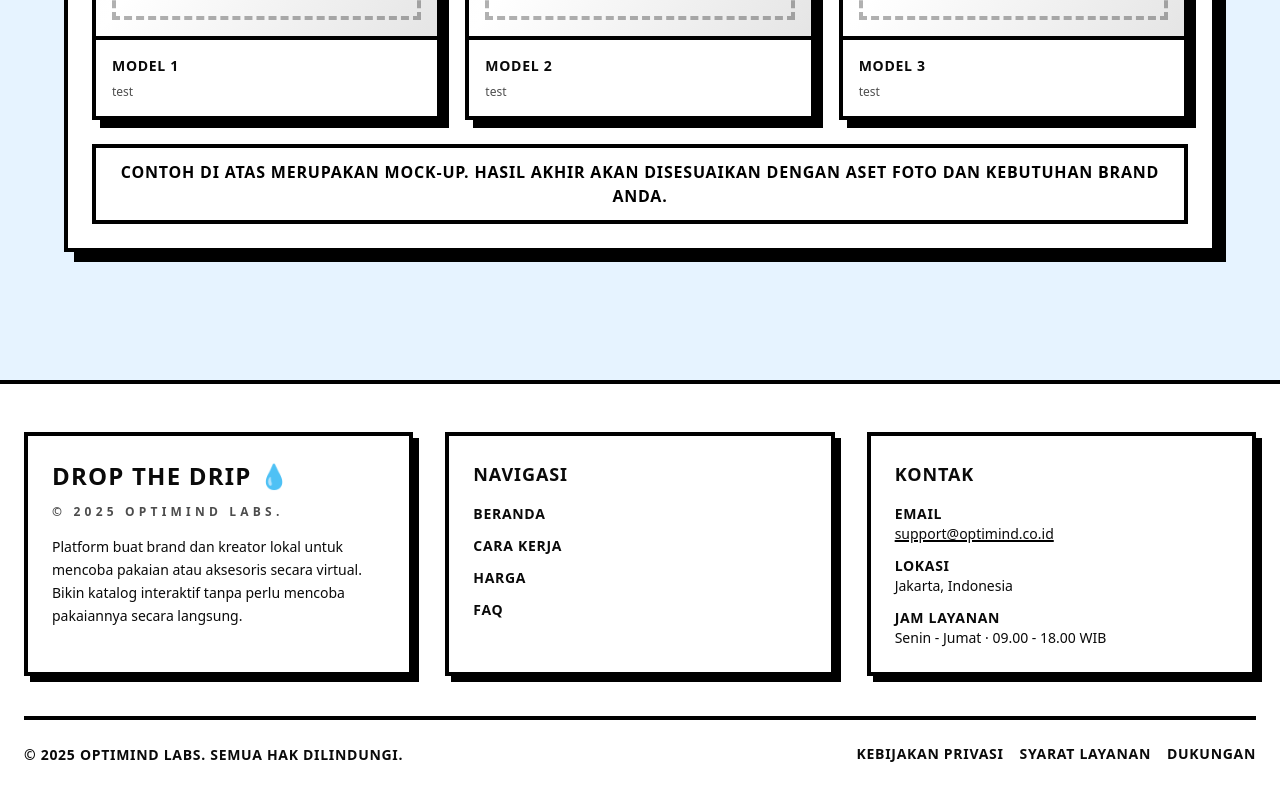
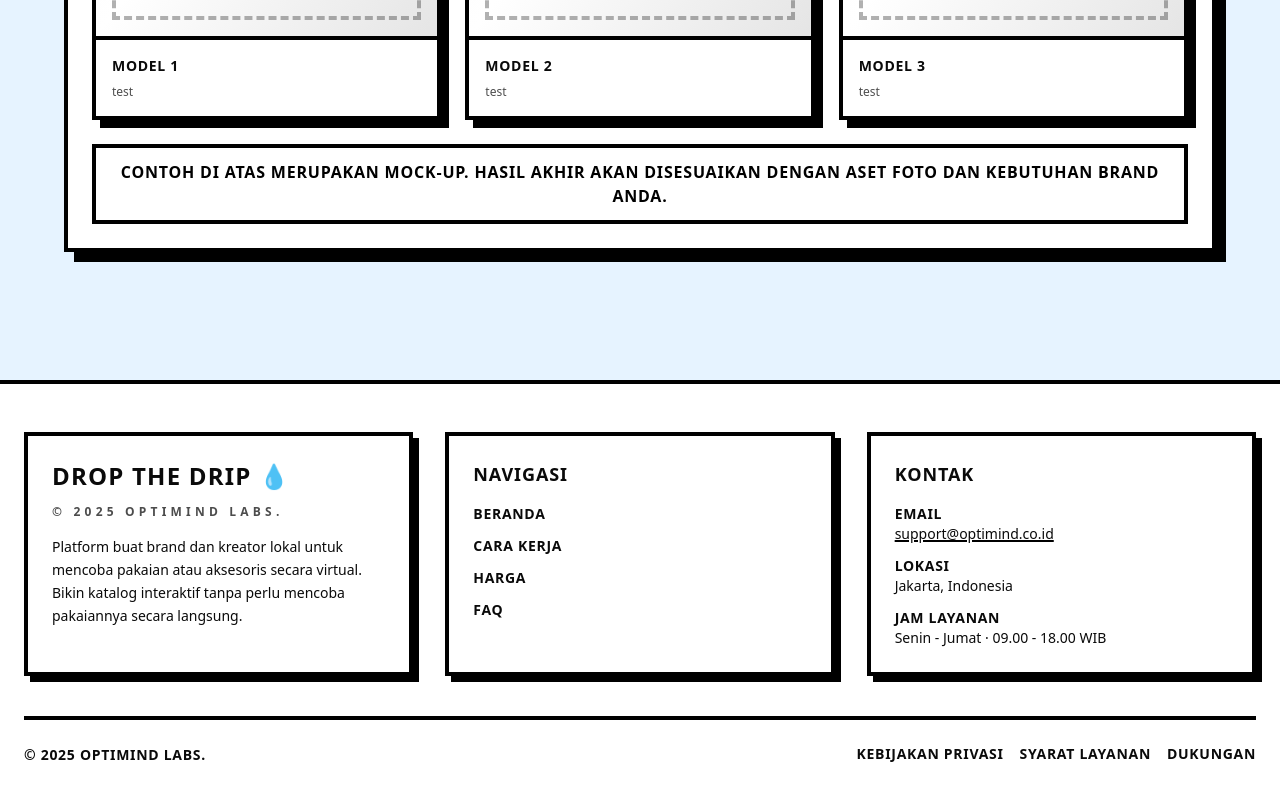
Before and after one commit to xyztomi/drop-the-drip-final, a React (Vite) app: page / in a window 1280 px wide. Shown: the part 1827-2627 px from the top of the page. Built offline with nearby package versions, Linux system fonts and the light colour scheme.

Commit message:
fix: Remove redundant text from footer copyright notice

```diff
--- a/src/App.tsx
+++ b/src/App.tsx
@@ -245,7 +245,7 @@ export default function App() {
           </div>
 
           <div className="border-t-4 border-black mt-10 pt-6 flex flex-col md:flex-row items-center justify-between gap-4 text-xs md:text-sm font-black uppercase tracking-wider">
-            <span>© {currentYear} OptiMind Labs. Semua Hak Dilindungi.</span>
+            <span>© {currentYear} OptiMind Labs.</span>
             <div className="flex flex-wrap items-center justify-center gap-4">
               <span className="border-b-2 border-transparent hover:border-black transition-colors">Kebijakan Privasi</span>
               <span className="border-b-2 border-transparent hover:border-black transition-colors">Syarat Layanan</span>
```
